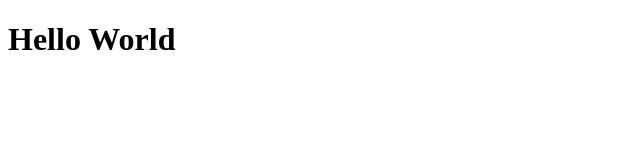
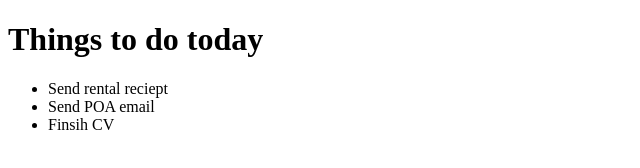
Before and after one commit to Mahongru/HelloWorld, a plain HTML site: page index.html in a window 1280 px wide. Shown: the whole page, without its empty margins (0-640 px from the left). Drawn offline with Linux system fonts and the light colour scheme.

Commit message:
Updated html body

```diff
--- a/index.html
+++ b/index.html
@@ -4,9 +4,14 @@
     <meta charset="UTF-8">
     <meta http-equiv="X-UA-Compatible" content="IE=edge">
     <meta name="viewport" content="width=device-width, initial-scale=1.0">
-    <title>Document</title>
+    <title>Todo-list</title>
 </head>
 <body>
-    <h1>Hello World</h1>
+    <h1>Things to do today</h1>
+    <ul>
+        <li <!--style="text-decoration:line-through" >Send rental reciept</li>
+        <li <!--style="text-decoration:line-through" >Send POA email</li>
+        <li <!--style="text-decoration:line-through" >Finsih CV</li>
+    </ul>
 </body>
 </html>
```
